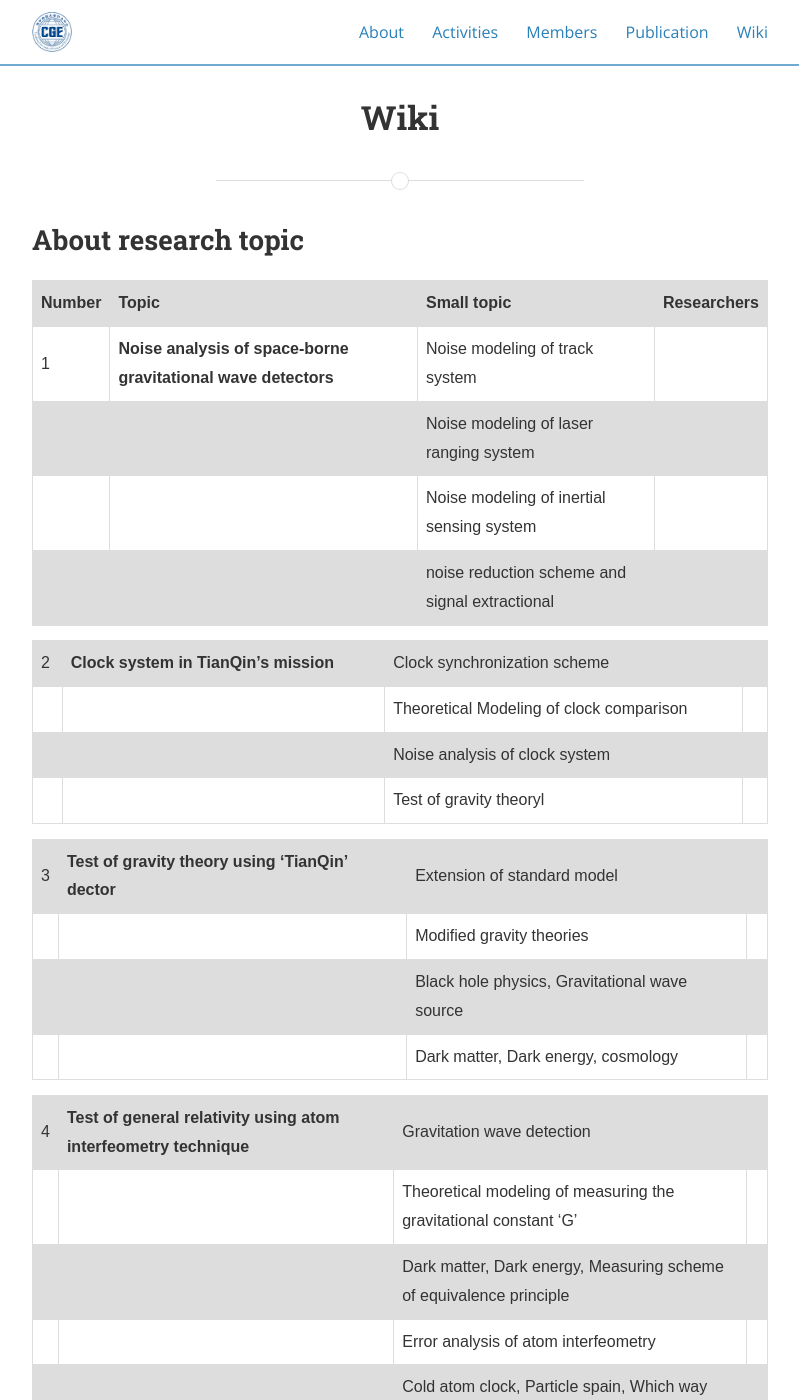
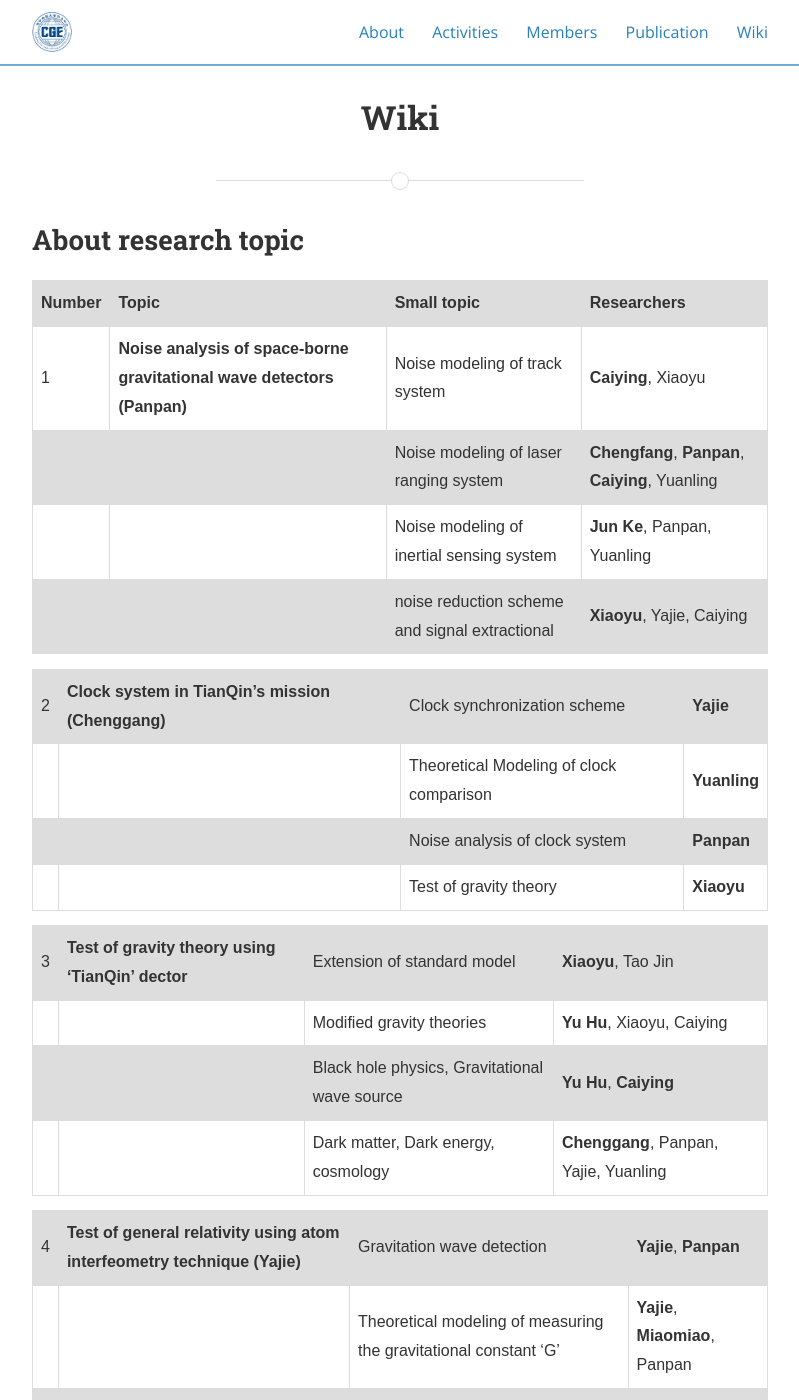
Before and after one commit to gravity-group/gravity-group.github.io, a Jekyll site: the page built from wiki.md, in a window 1280 px wide and 1400 px high. Shown: the whole window, without its empty margins (240-1039 px from the left). Built offline with Jekyll 4.4.1, drawn with Linux system fonts in a browser that asks for light colours; nearby versions of some CDN libraries; some of the changed text lies outside the part shown.

Commit message:
wiki research topic

```diff
--- a/wiki.md
+++ b/wiki.md
@@ -25,26 +25,26 @@ tr:nth-child(odd) {
 ## About research topic
 
 | **Number** | **Topic** | **Small topic** | **Researchers** |
-|1| **Noise analysis of space-borne gravitational wave detectors** | Noise modeling of track system | |
-| | | Noise modeling of laser ranging system  | |
-| | | Noise modeling of inertial sensing system | |
-| | | noise reduction scheme and signal extractional | |
+|1| **Noise analysis of space-borne gravitational wave detectors (Panpan)** | Noise modeling of track system | **Caiying**, Xiaoyu |
+| | | Noise modeling of laser ranging system  | **Chengfang**, **Panpan**, **Caiying**, Yuanling |
+| | | Noise modeling of inertial sensing system | **Jun Ke**, Panpan, Yuanling|
+| | | noise reduction scheme and signal extractional | **Xiaoyu**, Yajie, Caiying |
 
-|2| **Clock system in TianQin's mission** | Clock synchronization scheme | |
-| | | Theoretical Modeling of clock comparison  | |
-| | | Noise analysis of clock system | |
-| | | Test of gravity theoryl | |
+|2| **Clock system in TianQin's mission (Chenggang)** | Clock synchronization scheme | **Yajie** |
+| | | Theoretical Modeling of clock comparison  | **Yuanling** |
+| | | Noise analysis of clock system | **Panpan** |
+| | | Test of gravity theory | **Xiaoyu** |
 
-|3| **Test of gravity theory using 'TianQin' dector** | Extension of standard model |  |
-| | | Modified gravity theories  | |
-| | | Black hole physics, Gravitational wave source | |
-| | | Dark matter, Dark energy, cosmology | |
+|3| **Test of gravity theory using 'TianQin' dector** | Extension of standard model | **Xiaoyu**, Tao Jin |
+| | | Modified gravity theories  | **Yu Hu**, Xiaoyu, Caiying |
+| | | Black hole physics, Gravitational wave source | **Yu Hu**, **Caiying**|
+| | | Dark matter, Dark energy, cosmology | **Chenggang**, Panpan, Yajie, Yuanling |
 
-|4| **Test of general relativity using atom interfeometry technique** | Gravitation wave detection |  |
-| | | Theoretical modeling of measuring the gravitational constant 'G'  | |
-| | | Dark matter, Dark energy, Measuring scheme of equivalence principle | |
-| | | Error analysis of atom interfeometry | |
-| | | Cold atom clock, Particle spain, Which way | |
+|4| **Test of general relativity using atom interfeometry technique (Yajie)** | Gravitation wave detection | **Yajie**, **Panpan** |
+| | | Theoretical modeling of measuring the gravitational constant 'G'  | **Yajie**, **Miaomiao**, Panpan |
+| | | Dark matter, Dark energy, Measuring scheme of equivalence principle | **Panpan**, **Yajie**, Yuanling |
+| | | Error analysis of atom interfeometry | **Miaomiao**, Panpan, Yajie |
+| | | Cold atom clock, Particle spain, Which way | **Yuanling** |
 
 ## About Group Meetings
 
```
